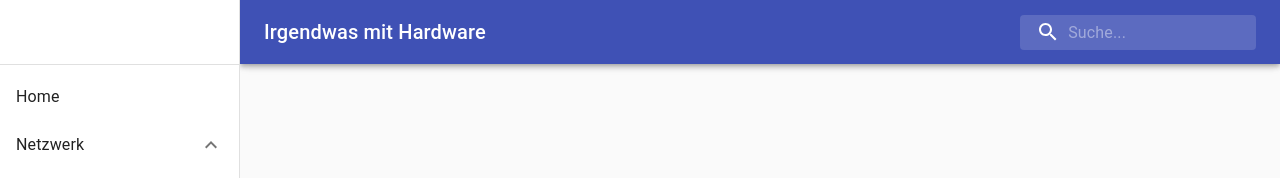
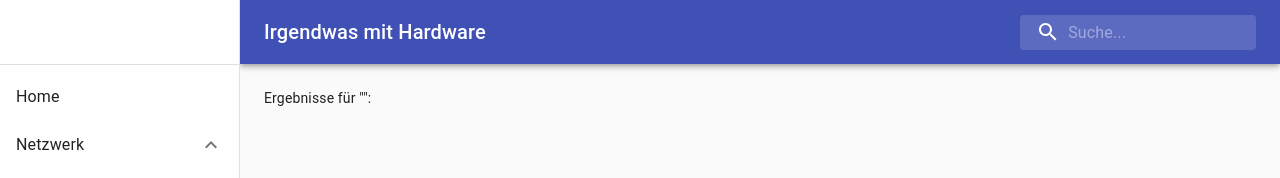
Before and after one commit to benneq/irgendwas-mit-hardware, a React (Create React App) app: page /search in a window 1280 px wide. Shown: the top 178 px of the page. Built offline with nearby package versions, Linux system fonts and the light colour scheme.

Commit message:
SearchResults page

```diff
--- a/src/App.tsx
+++ b/src/App.tsx
@@ -7,6 +7,7 @@ import NetworkCable from './network/NetworkCable';
 import USB from './usb/USB';
 import NetworkWiFiStandards from './network/wifi/NetworkWiFiStandards';
 import PCIeStandards from './pcie/PCIeStandards';
+import SearchResults from './search/SearchResults';
 
 const App: React.FunctionComponent = () => {
 	return (
@@ -14,6 +15,7 @@ const App: React.FunctionComponent = () => {
 			<Switch>
 				<Redirect exact from="/" to="/home" />
 				<Route path="/home" component={Home} />
+				<Route path="/search" component={SearchResults} />
 				<Route path="/usb" component={USB} />
 				<Route path="/memory" component={MemoryLatencyCalculator} />
 				<Route exact path="/network/cable" component={NetworkCable} />
--- a/src/layout/Search.tsx
+++ b/src/layout/Search.tsx
@@ -4,6 +4,7 @@ import { Toolbar, IconButton, Drawer, useMediaQuery, Popper, Paper } from '@mate
 import { Search as SearchIcon, ArrowBack as ArrowBackIcon } from '@material-ui/icons';
 import SearchSuggestions from './SearchSuggestions';
 import SearchInput from './SearchInput';
+import { useHistory } from 'react-router-dom';
 
 const Search: React.FunctionComponent = () => {
 	const theme = useTheme();
@@ -11,6 +12,7 @@ const Search: React.FunctionComponent = () => {
 	const [open, setOpen] = React.useState(false);
 	const isMobile = useMediaQuery(theme.breakpoints.down('xs'));
 	const anchorEl = React.useRef<HTMLDivElement>(null);
+	const history = useHistory();
 
 	const handleDrawerOpen = () => {
 		setOpen(true);
@@ -25,17 +27,24 @@ const Search: React.FunctionComponent = () => {
 	};
 
 	const handleSearchTermEnter = () => {
-		setSearchTerm('');
-		setOpen(false);
+		executeSearch(searchTerm);
 	};
 
 	const handleSuggestionClick = (val: string) => {
-		setSearchTerm('');
-		setOpen(false);
+		executeSearch(val);
 	};
 
 	const handleInheritClick = (val: string) => {
 		setSearchTerm(val);
+	};
+
+	const executeSearch = (val: string) => {
+		history.push({
+			pathname: '/search',
+			search: new URLSearchParams({q: val}).toString()
+		});
+		setSearchTerm('');
+		setOpen(false);
 	};
 
 	return (
--- /dev/null
+++ b/src/search/SearchResults.tsx
@@ -0,0 +1,18 @@
+import React from 'react';
+import { useLocation } from 'react-router-dom';
+
+
+
+const SearchResults: React.FunctionComponent = () => {
+    const { search } = useLocation();
+    const searchParams = new URLSearchParams(search);
+    const query = searchParams.get('q');
+
+    return (
+        <div>
+            Ergebnisse für "{query}":
+        </div>
+    );
+};
+
+export default SearchResults;
```
